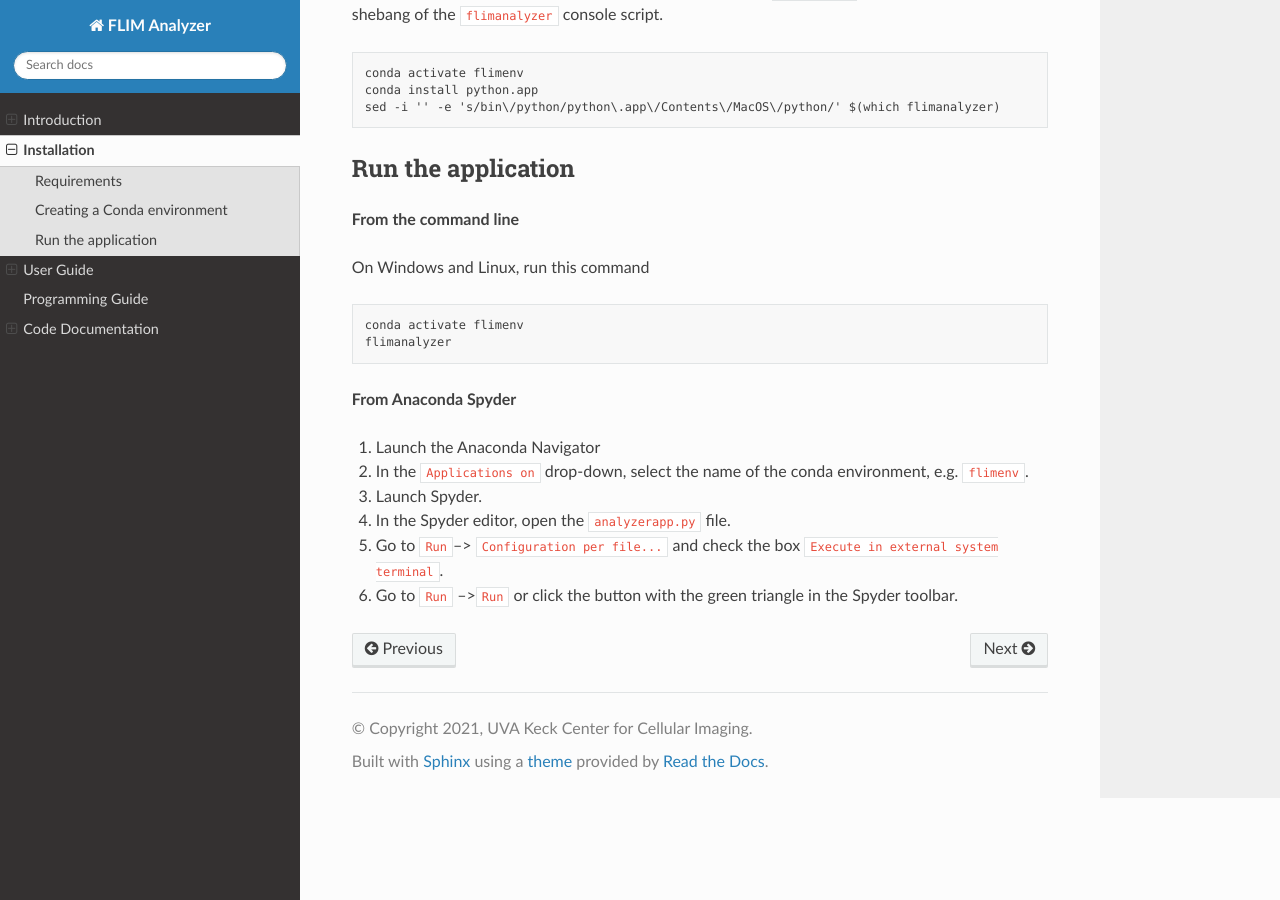
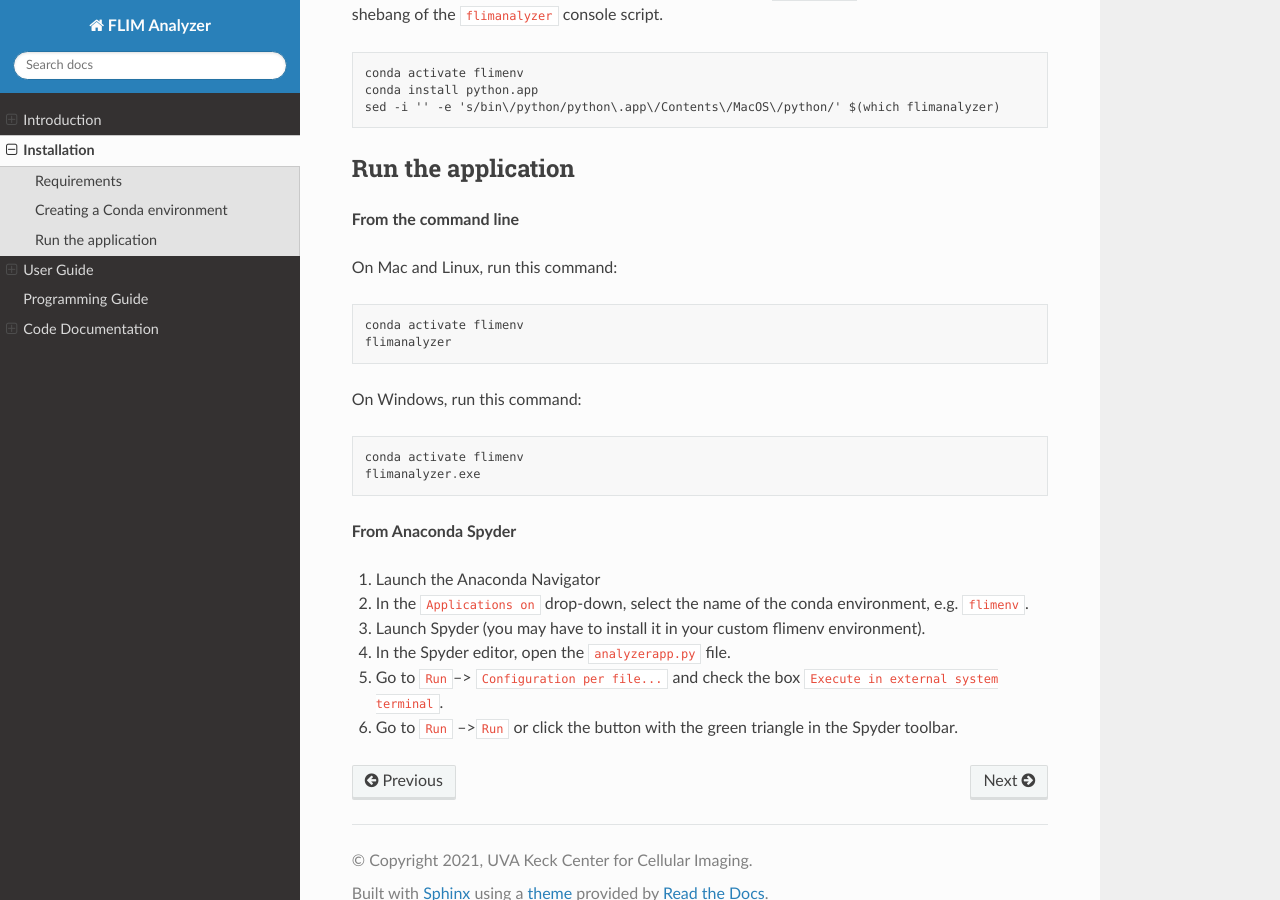
Before and after one commit to uvaKCCI/flimanalyzer, a Sphinx documentation site: the page built from docs/install/index.md, in a window 1280 px wide and 900 px high, scrolled down 1135 px. Built offline with Sphinx 7.4.7 and the Read the Docs theme 2.0.0, drawn with Linux system fonts in a browser that asks for light colours.

Commit message:
updated docs

````diff
--- a/docs/install/index.md
+++ b/docs/install/index.md
@@ -46,17 +46,22 @@ sed -i '' -e 's/bin\/python/python\.app\/Contents\/MacOS\/python/' $(which flima
 
 **From the command line**
 
-On Windows and Linux, run this command
+On Mac and Linux, run this command:
 ```
 conda activate flimenv
 flimanalyzer
 ```
 
+On Windows, run this command:
+```
+conda activate flimenv
+flimanalyzer.exe
+```
 
 **From Anaconda Spyder**
 1. Launch the Anaconda Navigator
 2. In the `Applications on` drop-down, select the name of the conda environment, e.g. `flimenv`.
-3. Launch Spyder.
+3. Launch Spyder (you may have to install it in your custom flimenv environment).
 4. In the Spyder editor, open the `analyzerapp.py` file.
 5. Go to `Run`--> `Configuration per file...` and check the box `Execute in external system terminal`.
 6. Go to `Run` -->`Run` or click the button with the green triangle in the Spyder toolbar.
````
Also changed, not shown: docs/userguide/analysis/index.rst (+32 -20 lines), docs/userguide/analysis/relchange.md (+7 -3 lines), docs/userguide/analysis/summarystats.md (+6 -4 lines), 2 other files.
